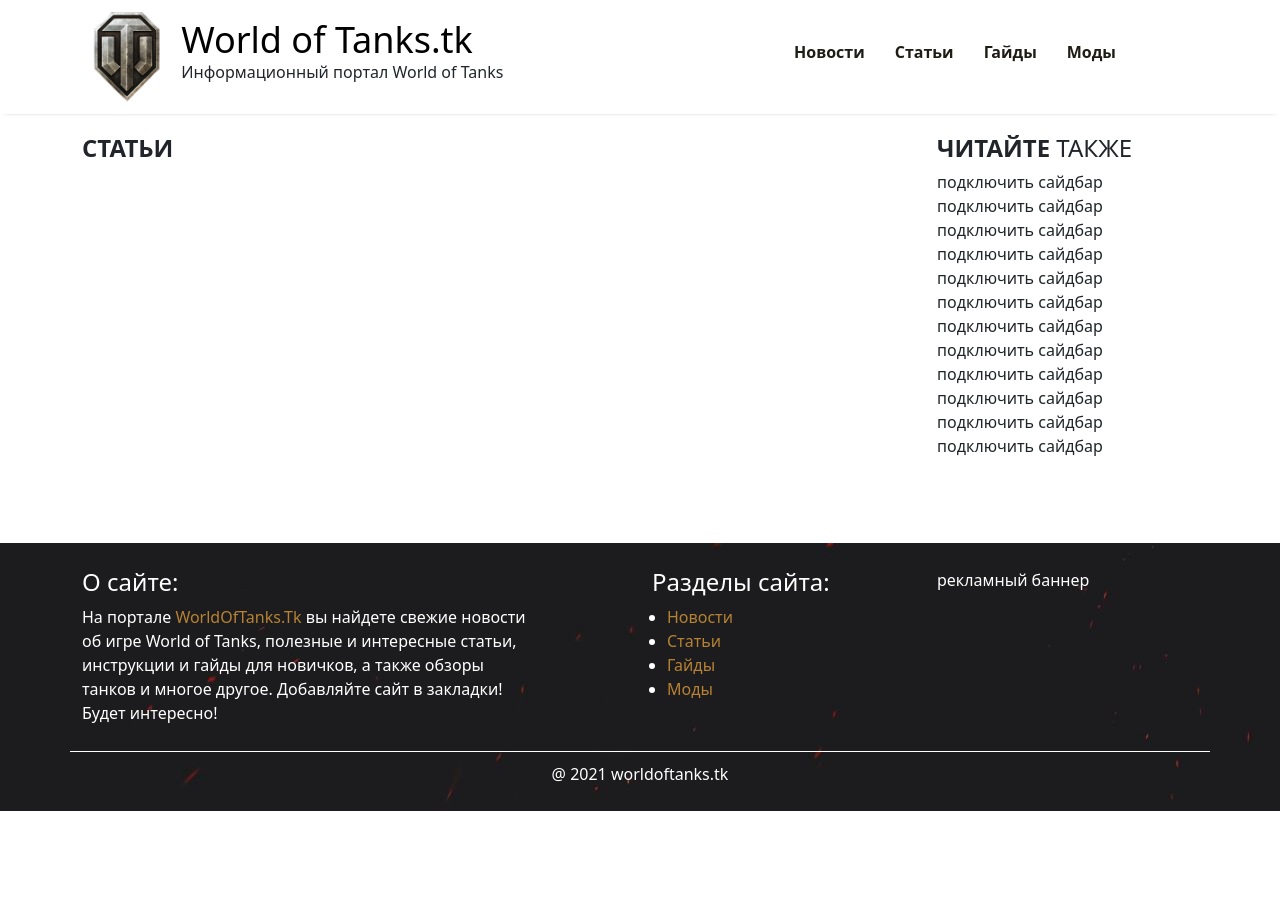
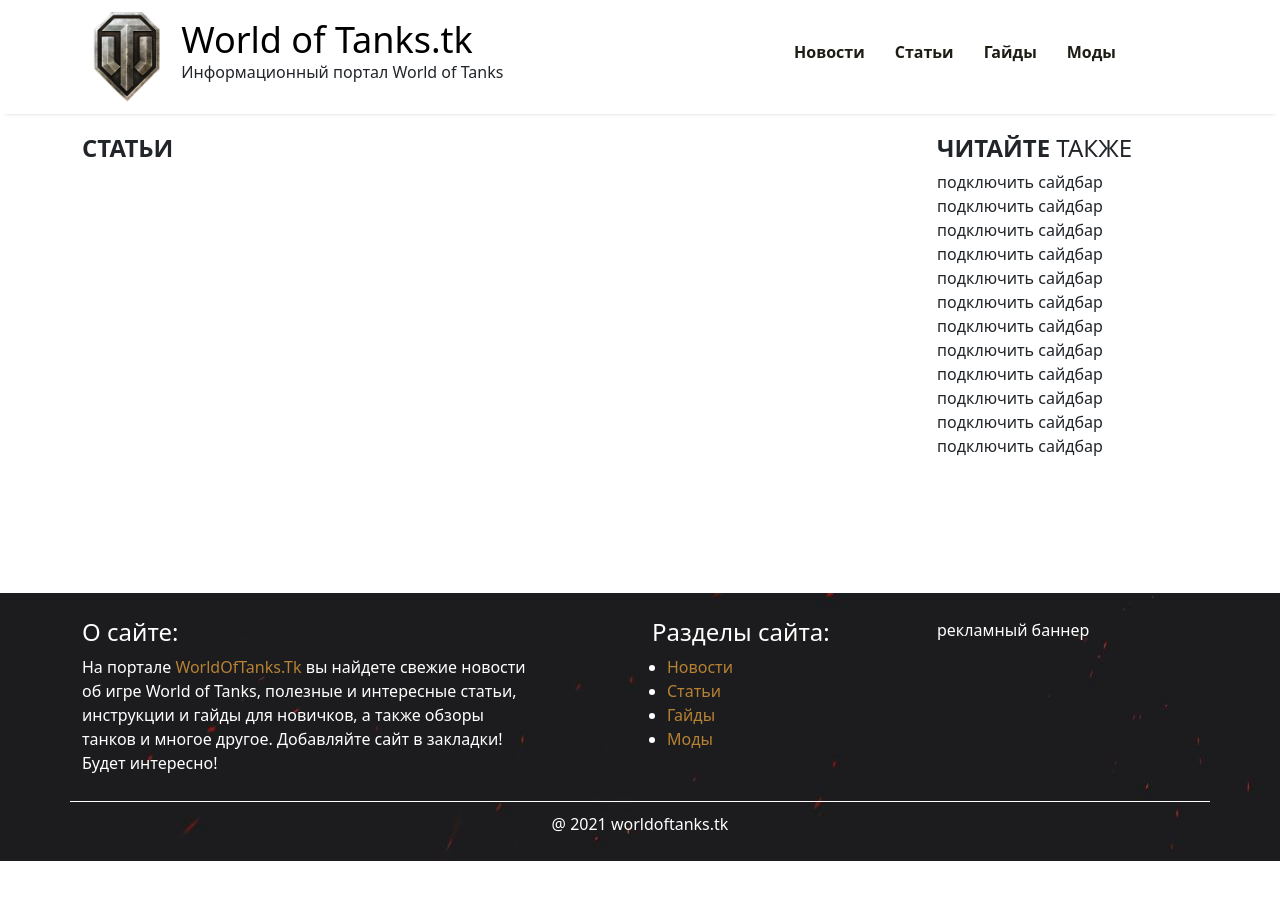
Before and after one commit to stblog/stblog.github.io, a Jekyll site: the page built from mods.md, in a window 1280 px wide. Built offline with Jekyll 4.4.1, drawn with Linux system fonts in a browser that asks for light colours.

Commit message:
Update style.css

```diff
--- a/assets/css/style.css
+++ b/assets/css/style.css
@@ -96,6 +96,9 @@
 	max-width: 100%;
 }
 .main-page {
+    margin-bottom: 50px;
+}
+.sidebar {
     margin-bottom: 50px;
 }
 footer {
```
